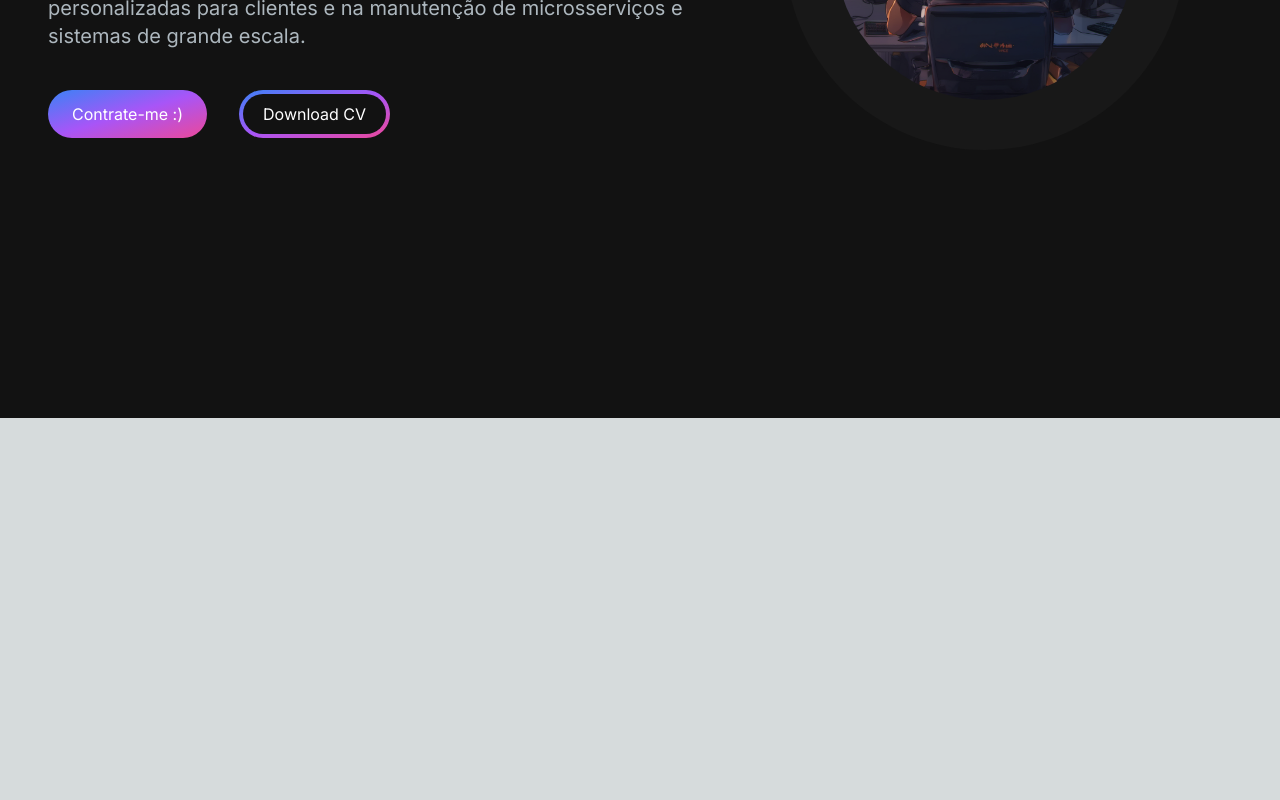
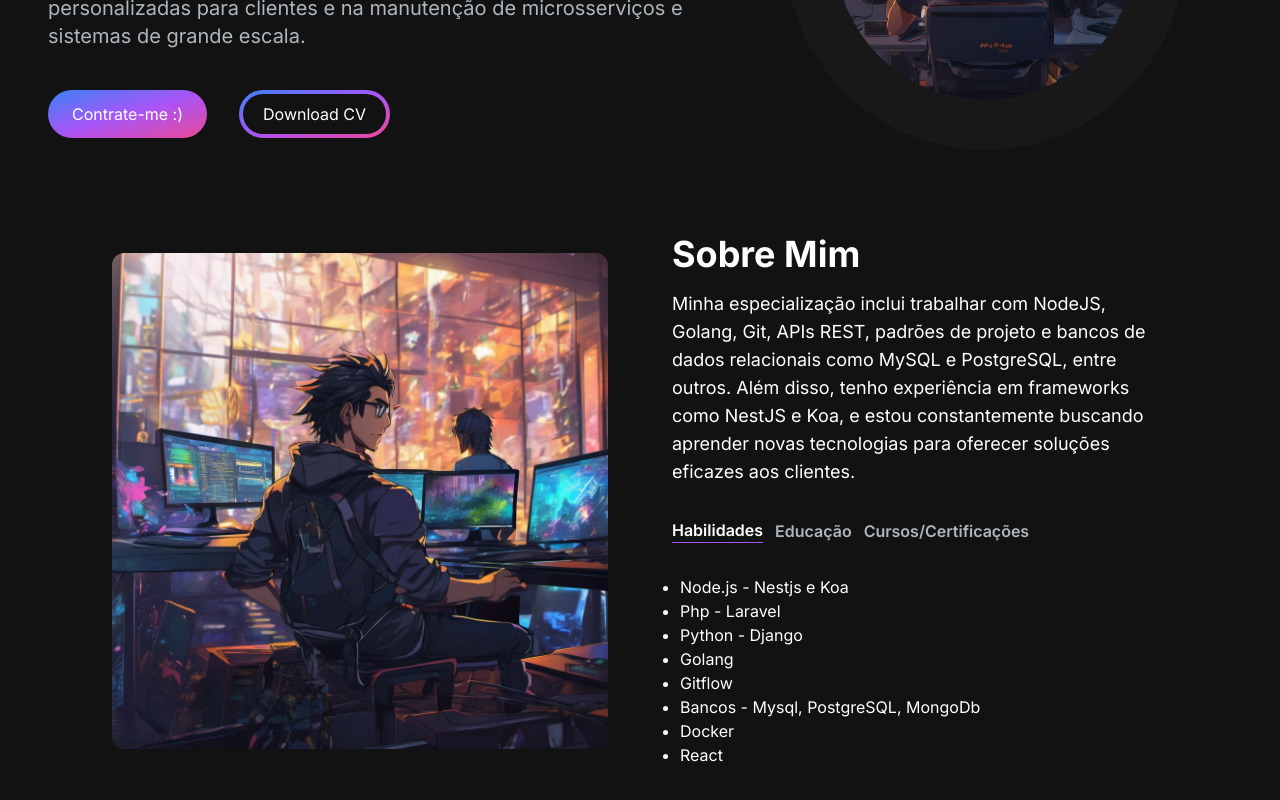
Before and after one commit to JesseSatlei/porfolio, a Next.js app: page / in a window 1280 px wide. Shown: the part 382-1182 px from the top of the page. Before the commit the page ends 800 px from the top, so only its background shows below. Built offline with nearby package versions, Linux system fonts and the light colour scheme.

Commit message:
feat: created about section

```diff
--- a/src/app/page.tsx
+++ b/src/app/page.tsx
@@ -1,3 +1,4 @@
+import AboutSection from "@/components/AboutSection";
 import HeroSection from "@/components/HeroSection";
 import Navbar from "@/components/Navbar";
 
@@ -7,6 +8,7 @@ export default function Home() {
       <Navbar />
       <div className="container mx-auto mt-24 px-12 py-4">
         <HeroSection />
+        <AboutSection />
       </div>
     </main>
   );
--- /dev/null
+++ b/src/components/AboutSection.tsx
@@ -0,0 +1,90 @@
+"use client"
+import React, { useState, useTransition } from "react";
+import Image from "next/image";
+import TabButton from "./TabButton";
+
+interface TabData {
+  title: string;
+  id: string;
+  content: React.ReactNode;
+}
+
+const TAB_DATA: TabData[] = [
+  {
+    title: "Habilidades",
+    id: "skills",
+    content: (
+      <ul className="list-disc pl-2">
+        <li>Node.js - Nestjs e Koa</li>
+        <li>Php - Laravel</li>
+        <li>Python - Django</li>
+        <li>Golang</li>
+        <li>Gitflow</li>
+        <li>Bancos - Mysql, PostgreSQL, MongoDb</li>
+        <li>Docker</li>
+        <li>React</li>
+      </ul>
+    ),
+  },
+  {
+    title: "Educação",
+    id: "education",
+    content: (
+      <ul className="list-disc pl-2">
+        <li>Analise e Desenvolvimento de Sistemas - Faculdade de Tecnologia de Franca</li>
+      </ul>
+    ),
+  },
+  {
+    title: "Cursos/Certificações",
+    id: "certifications",
+    content: (
+      <ul className="list-disc pl-2">
+        <li>SOLID - Os 5 princípios para as boas práticas da POO - Udemy</li>
+        <li>NestJS: Criando uma Api Rest com Typescript - Alura</li>
+        <li>Conceitos Básicos de Agilidade - Diwe</li>
+      </ul>
+    ),
+  },
+];
+
+const AboutSection: React.FC = () => {
+  const [tab, setTab] = useState<string>("skills");
+  const [isPending, startTransition] = useTransition();
+
+  const handleTabChange = (id: string) => {
+    startTransition(() => {
+      setTab(id);
+    });
+  };
+
+  return (
+    <section className="text-white" id="about">
+      <div className="gap-8 items-center py-8 px-4 xl:gap-16 md:grid md:grid-cols-2 sm:py-16 lg:px-16">
+        <Image src="/images/AboutImage.png" className="rounded-[12px]" width={500} height={500} alt={"Sobre mim"} />
+        <div className="mt-4 md:mt-0 text-left flex flex-col h-full">
+          <h2 className="text-4xl font-bold text-white mb-4">Sobre Mim</h2>
+          <p className="text-white texxt-base md:text-lg">
+            Minha especialização inclui trabalhar com NodeJS, Golang, Git, APIs REST, padrões de projeto e bancos de dados relacionais como MySQL e PostgreSQL, entre outros. Além disso, tenho experiência em frameworks como NestJS e Koa, e estou constantemente buscando aprender novas tecnologias para oferecer soluções eficazes aos clientes.
+          </p>
+          <div className="flex flex-row justify-start mt-8">
+            {TAB_DATA.map((tabData) => (
+              <TabButton
+                key={tabData.id}
+                selectTab={() => handleTabChange(tabData.id)}
+                active={tab === tabData.id}
+              >
+                {tabData.title}
+              </TabButton>
+            ))}
+          </div>
+          <div className="mt-8">
+            {TAB_DATA.find((t) => t.id === tab)?.content}
+          </div>
+        </div>
+      </div>
+    </section>
+  );
+};
+
+export default AboutSection;
--- a/src/components/HeroSection.tsx
+++ b/src/components/HeroSection.tsx
@@ -16,9 +16,9 @@ const HeroSection = () => {
             sequence={[
               "Jessé Satlei",
               1000,
+              "Back End Developer",
+              1000,
               "Web Developer",
-              1000,
-              "Back End Developer",
               1000,
               "Gamer",
               1000,
--- /dev/null
+++ b/src/components/TabButton.tsx
@@ -0,0 +1,24 @@
+"use client"
+import React from "react";
+
+interface TabButtonProps {
+  active: boolean;
+  selectTab: () => void;
+  children: React.ReactNode;
+}
+
+const TabButton: React.FC<TabButtonProps> = ({ active, selectTab, children }) => {
+  const buttonClasses = active
+    ? "text-white border-purple-500 border-b"
+    : "text-[#ADB7BE]";
+
+  return (
+    <button onClick={selectTab}>
+      <p className={`mr-3 font-semibold hover:text-white ${buttonClasses}`}>
+        {children}
+      </p>
+    </button>
+  );
+};
+
+export default TabButton;
```
Also changed, not shown: public/images/AboutImage.png (added).
